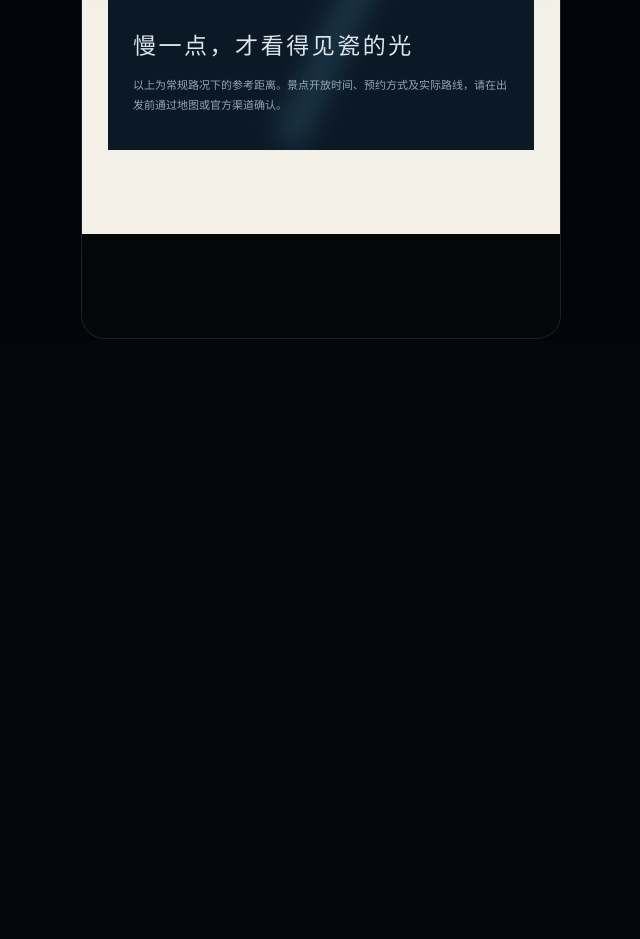
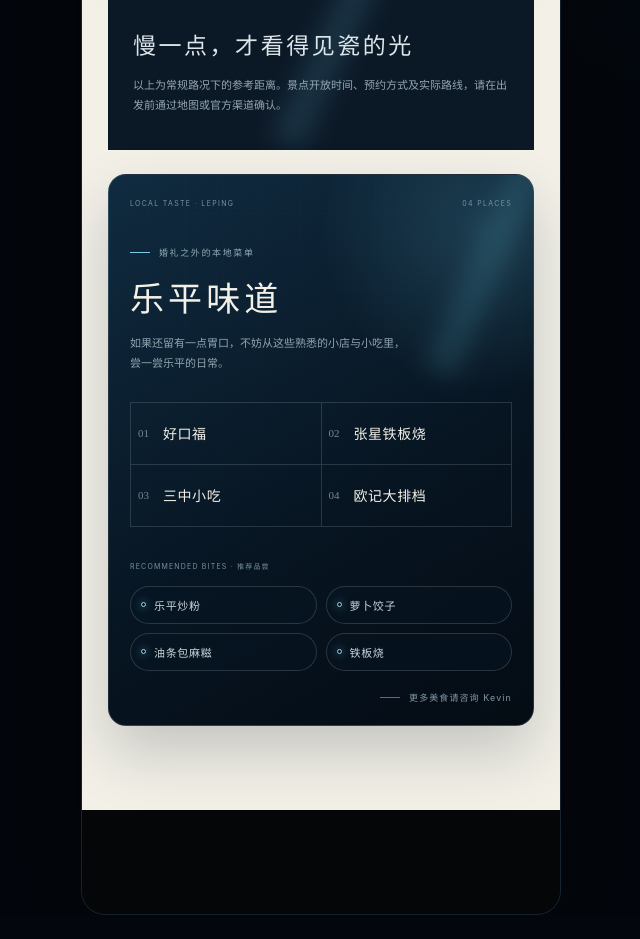
Before and after one commit to NCZkevin/wedding-wxapp, a Vue app in the folder web/: page /travel in a window 1280 px wide. Shown: the part 3400-4339 px from the top of the page, without its empty margins (319-959 px from the left). Before the commit the page ends 3763 px from the top, so only its background shows below. Built offline with nearby package versions, Linux system fonts and the light colour scheme; no server answers.

Commit message:
feat(web): 新增乐平本地美食推荐

```diff
--- a/web/src/styles/main.css
+++ b/web/src/styles/main.css
@@ -2242,6 +2242,184 @@ figure {
   line-height: 1.8;
 }
 
+.food-guide {
+  position: relative;
+  margin-top: 24px;
+  overflow: hidden;
+  padding: 24px 21px 21px;
+  border: 1px solid rgba(177, 210, 226, 0.16);
+  border-radius: 18px;
+  color: var(--ivory);
+  background:
+    radial-gradient(circle at 88% 10%, rgba(105, 202, 230, 0.18), transparent 26%),
+    linear-gradient(150deg, #102b40, #071522 58%, #040b13);
+  box-shadow: 0 28px 60px rgba(10, 28, 41, 0.2);
+}
+
+.food-guide__grid {
+  position: absolute;
+  inset: 0;
+  opacity: 0.22;
+  background-image:
+    linear-gradient(rgba(169, 215, 231, 0.08) 1px, transparent 1px),
+    linear-gradient(90deg, rgba(169, 215, 231, 0.08) 1px, transparent 1px);
+  background-size: 38px 38px;
+  mask-image: linear-gradient(145deg, #000, transparent 70%);
+}
+
+.food-guide__glow {
+  position: absolute;
+  top: -52px;
+  right: 24px;
+  width: 34px;
+  height: 260px;
+  background: rgba(112, 207, 233, 0.13);
+  filter: blur(11px);
+  transform: rotate(24deg);
+}
+
+.food-guide__topline,
+.food-guide__intro,
+.food-guide__shops,
+.food-guide__dishes,
+.food-guide__contact {
+  position: relative;
+  z-index: 1;
+}
+
+.food-guide__topline {
+  display: flex;
+  align-items: center;
+  justify-content: space-between;
+  color: #7793a4;
+  font-size: 7px;
+  letter-spacing: 0.19em;
+}
+
+.food-guide__intro {
+  margin-top: 38px;
+}
+
+.food-guide__eyebrow {
+  display: flex;
+  align-items: center;
+  gap: 9px;
+  color: #91a8b6;
+  font-size: 9px;
+  letter-spacing: 0.18em;
+}
+
+.food-guide__eyebrow i {
+  width: 20px;
+  height: 1px;
+  background: #78c9e1;
+}
+
+.food-guide__intro h2 {
+  margin-top: 13px;
+  font-size: 34px;
+  font-weight: 400;
+  letter-spacing: 0.12em;
+}
+
+.food-guide__intro p {
+  max-width: 285px;
+  margin-top: 12px;
+  color: #91a4b0;
+  font-size: 11px;
+  line-height: 1.85;
+}
+
+.food-guide__shops {
+  display: grid;
+  grid-template-columns: repeat(2, minmax(0, 1fr));
+  margin: 28px 0 0;
+  padding: 0;
+  border-top: 1px solid rgba(216, 225, 231, 0.16);
+  border-left: 1px solid rgba(216, 225, 231, 0.16);
+  list-style: none;
+}
+
+.food-guide__shops li {
+  display: grid;
+  grid-template-columns: 20px minmax(0, 1fr);
+  min-height: 62px;
+  align-items: center;
+  gap: 5px;
+  padding: 9px 7px;
+  border-right: 1px solid rgba(216, 225, 231, 0.16);
+  border-bottom: 1px solid rgba(216, 225, 231, 0.16);
+}
+
+.food-guide__shops small {
+  color: #6f8a9b;
+  font-size: 11px;
+}
+
+.food-guide__shops b {
+  font-size: 14px;
+  font-weight: 400;
+  letter-spacing: 0.04em;
+  white-space: nowrap;
+}
+
+.food-guide__dishes {
+  margin-top: 26px;
+}
+
+.food-guide__dishes-title {
+  color: #7892a2;
+  font-size: 7px;
+  letter-spacing: 0.17em;
+}
+
+.food-guide__dishes > div {
+  display: grid;
+  grid-template-columns: repeat(2, minmax(0, 1fr));
+  gap: 9px;
+  margin-top: 13px;
+}
+
+.food-guide__dishes > div > span {
+  display: flex;
+  min-height: 38px;
+  align-items: center;
+  gap: 8px;
+  padding: 0 10px;
+  border: 1px solid rgba(216, 225, 231, 0.17);
+  border-radius: 999px;
+  color: #c8d5dc;
+  background: rgba(8, 22, 35, 0.46);
+  font-size: 11px;
+  letter-spacing: 0.06em;
+}
+
+.food-guide__dishes > div > span i {
+  width: 5px;
+  height: 5px;
+  flex: 0 0 auto;
+  border: 1px solid #9ed7e8;
+  border-radius: 50%;
+  box-shadow: 0 0 9px rgba(127, 206, 231, 0.62);
+}
+
+.food-guide__contact {
+  display: flex;
+  align-items: center;
+  justify-content: flex-end;
+  gap: 9px;
+  margin-top: 20px;
+  color: #8298a6;
+  font-size: 9px;
+  letter-spacing: 0.12em;
+}
+
+.food-guide__contact i {
+  width: 20px;
+  height: 1px;
+  background: rgba(158, 215, 232, 0.5);
+}
+
 /* Interaction */
 .interact-hero {
   height: min(700px, 145vw);
--- a/web/src/views/TravelView.vue
+++ b/web/src/views/TravelView.vue
@@ -1,6 +1,9 @@
 <script setup lang="ts">
 import { wedding } from '@/data/wedding'
 import { openMap } from '@/lib/browser'
+
+const localRestaurants = ['好口福', '张星铁板烧', '三中小吃', '欧记大排档']
+const localDishes = ['乐平炒粉', '萝卜饺子', '油条包麻糍', '铁板烧']
 </script>
 
 <template>
@@ -55,6 +58,33 @@ import { openMap } from '@/lib/browser'
         <h2 class="serif">慢一点，才看得见瓷的光</h2>
         <p>以上为常规路况下的参考距离。景点开放时间、预约方式及实际路线，请在出发前通过地图或官方渠道确认。</p>
       </div>
+
+      <section v-reveal class="food-guide reveal--scale">
+        <span class="food-guide__grid" aria-hidden="true"></span>
+        <span class="food-guide__glow" aria-hidden="true"></span>
+        <div class="food-guide__topline">
+          <span>LOCAL TASTE · LEPING</span>
+          <span>04 PLACES</span>
+        </div>
+        <div class="food-guide__intro">
+          <span class="food-guide__eyebrow"><i></i> 婚礼之外的本地菜单</span>
+          <h2 class="serif">乐平味道</h2>
+          <p>如果还留有一点胃口，不妨从这些熟悉的小店与小吃里，尝一尝乐平的日常。</p>
+        </div>
+        <ol class="food-guide__shops" aria-label="乐平本地美食店铺推荐">
+          <li v-for="(restaurant, index) in localRestaurants" :key="restaurant">
+            <small class="serif">0{{ index + 1 }}</small>
+            <b class="serif">{{ restaurant }}</b>
+          </li>
+        </ol>
+        <div class="food-guide__dishes">
+          <span class="food-guide__dishes-title">RECOMMENDED BITES · 推荐品尝</span>
+          <div>
+            <span v-for="dish in localDishes" :key="dish"><i></i>{{ dish }}</span>
+          </div>
+        </div>
+        <p class="food-guide__contact"><i></i><span>更多美食请咨询 Kevin</span></p>
+      </section>
     </section>
   </div>
 </template>
```
